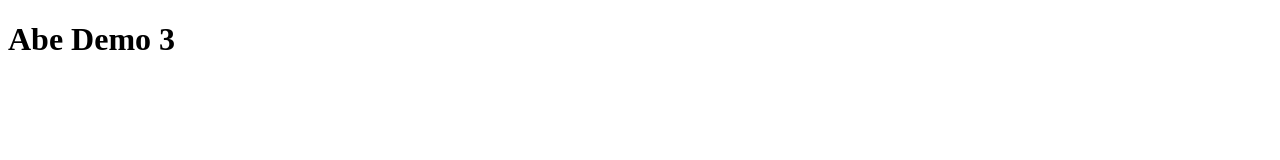
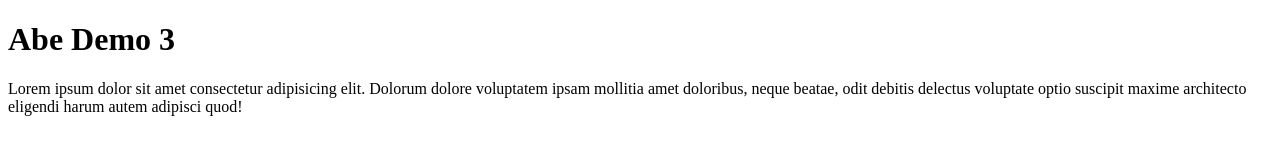
Before and after one commit to Az751/Demo3, a plain HTML site: page index.html in a window 1280 px wide. Drawn offline with Linux system fonts and the light colour scheme.

Commit message:
final change

```diff
--- a/index.html
+++ b/index.html
@@ -8,5 +8,6 @@
 </head>
 <body>
     <h1>Abe Demo 3</h1>
+    <p>Lorem ipsum dolor sit amet consectetur adipisicing elit. Dolorum dolore voluptatem ipsam mollitia amet doloribus, neque beatae, odit debitis delectus voluptate optio suscipit maxime architecto eligendi harum autem adipisci quod!</p>
 </body>
 </html>
```
